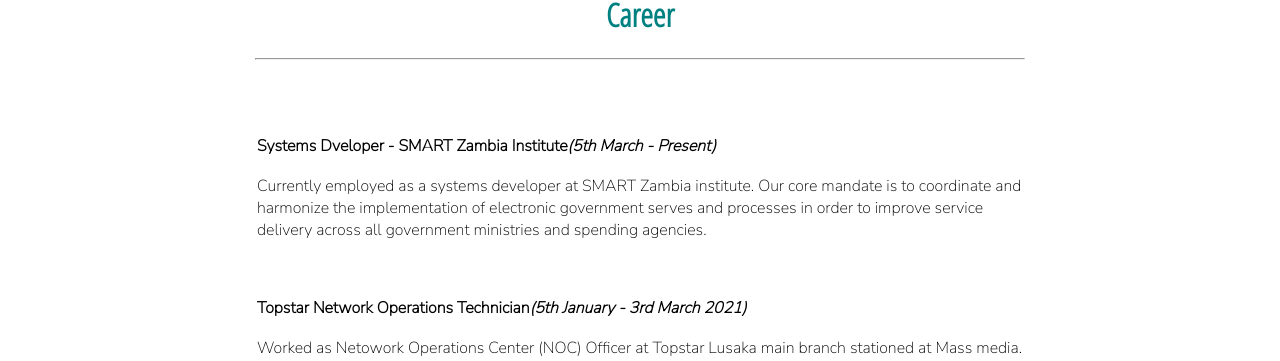
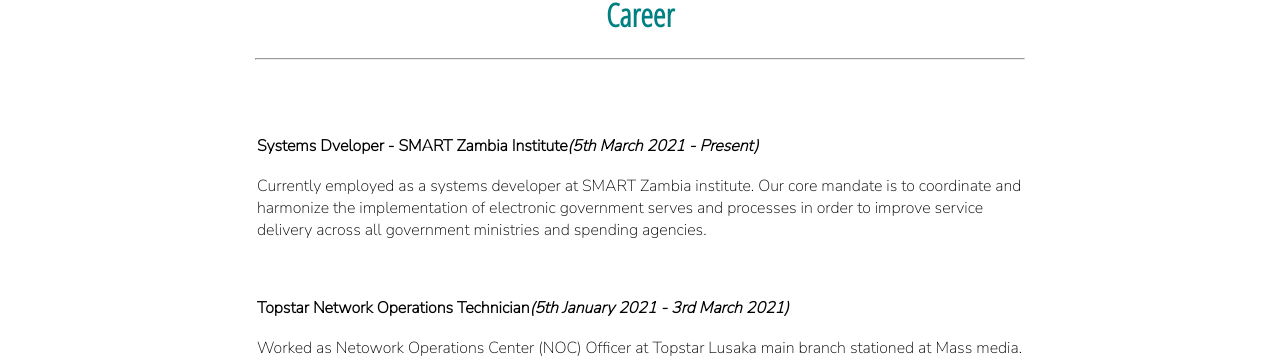
Before and after one commit to Pepulanii/curriculum-vitae, a React (Create React App) app: page / in a window 1280 px wide. Shown: the part 2435-2796 px from the top of the page. Built offline with nearby package versions, Linux system fonts and the light colour scheme.

Commit message:
Update Carreer.js

```diff
--- a/src/Carreer.js
+++ b/src/Carreer.js
@@ -8,7 +8,7 @@
           <td>
             <b>
               Systems Dveloper - SMART Zambia Institute
-              <i>(5th March - Present)</i>
+              <i>(5th March 2021 - Present)</i>
             </b>
           </td>
         </tr>
@@ -26,7 +26,7 @@
           <td>
             <b>
               Topstar Network Operations Technician
-              <i>(5th January - 3rd March 2021)</i>
+              <i>(5th January 2021 - 3rd March 2021)</i>
             </b>
           </td>
         </tr>
```
